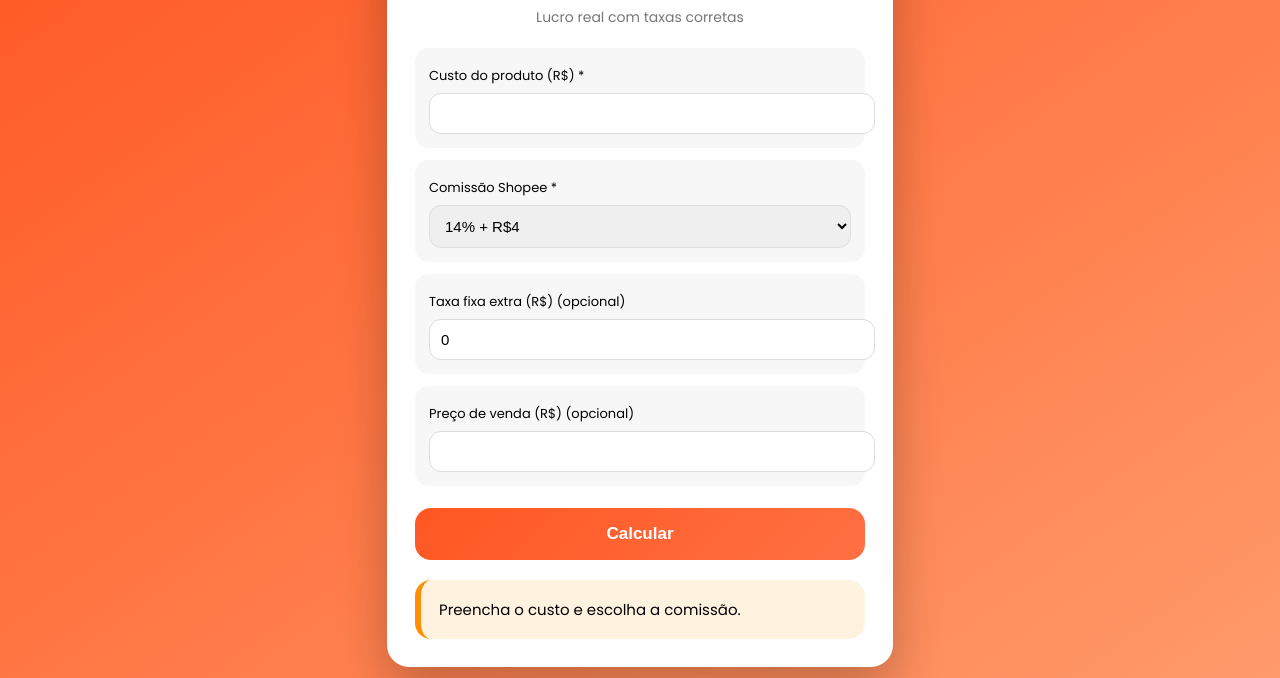
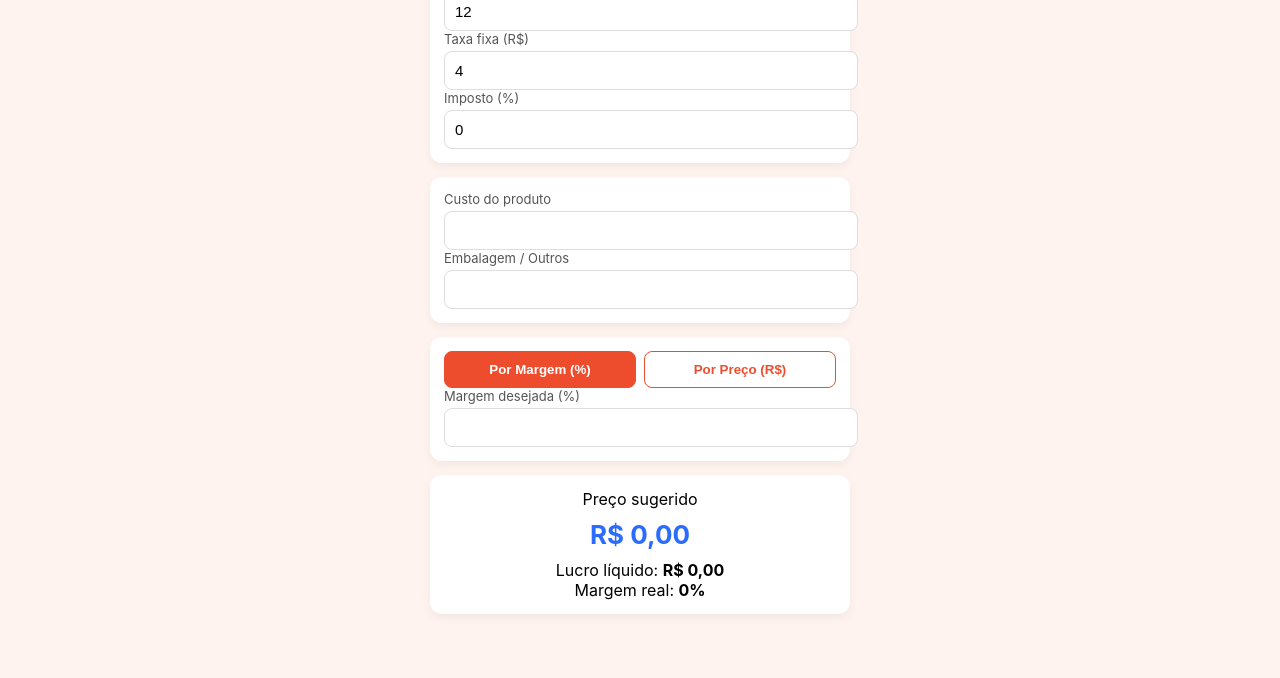
Before and after one commit to rafaelramosn1-bot/calculadora-shopee, a plain HTML site: page index.html in a window 1280 px wide. Shown: the part 122-800 px from the top of the page. Drawn offline with Linux system fonts and the light colour scheme.

Commit message:
Update index.html

```diff
--- a/index.html
+++ b/index.html
@@ -1,159 +1,228 @@
 <!DOCTYPE html>
 <html lang="pt-BR">
 <head>
-<meta charset="UTF-8">
-<meta name="viewport" content="width=device-width, initial-scale=1.0">
-<title>Calculadora Shopee</title>
+  <meta charset="UTF-8" />
+  <meta name="viewport" content="width=device-width, initial-scale=1.0"/>
+  <title>Calculadora Shopee | ML</title>
 
   <style>
-@import url('https://fonts.googleapis.com/css2?family=Poppins:wght@400;600;700&display=swap');
+    :root {
+      --laranja: #ee4d2d;
+      --laranja-claro: #fff3ef;
+      --azul: #2b6cff;
+      --verde: #2ecc71;
+      --vermelho: #e74c3c;
+    }
 
-body{
-    font-family:Poppins,sans-serif;
-    background:linear-gradient(145deg,#ff5722,#ff9a6a);
-    min-height:100vh;
-    display:flex;
-    justify-content:center;
-    align-items:center;
-    margin:0;
+    body {
+      margin: 0;
+      font-family: -apple-system, BlinkMacSystemFont, "Segoe UI", Roboto, sans-serif;
+      background: var(--laranja-claro);
     }
-.container{
-    background:#fff;
-    width:100%;
-    max-width:450px;
-    padding:28px;
-    border-radius:22px;
-    box-shadow:0 20px 50px rgba(0,0,0,.25);
+
+    .app {
+      max-width: 420px;
+      margin: auto;
+      padding: 16px;
     }
-h1{
-    text-align:center;
-    color:#ff5722;
+
+    .header {
+      background: var(--laranja);
+      color: white;
+      padding: 14px;
+      border-radius: 12px;
+      text-align: center;
+      font-weight: bold;
+      margin-bottom: 16px;
     }
-.subtitle{
-    text-align:center;
-    color:#777;
-    font-size:14px;
-    margin-bottom:20px;
+
+    .card {
+      background: white;
+      border-radius: 12px;
+      padding: 14px;
+      margin-bottom: 14px;
+      box-shadow: 0 4px 10px rgba(0,0,0,0.05);
     }
-.card{
-    background:#f7f7f7;
-    padding:14px;
-    border-radius:14px;
-    margin-bottom:12px;
+
+    .row {
+      display: flex;
+      gap: 10px;
     }
-label{
-    font-size:13px;
+
+    .row input {
+      flex: 1;
     }
-input, select{
-    width:100%;
-    padding:11px;
-    margin-top:6px;
-    border-radius:12px;
-    border:1px solid #ddd;
-    font-size:15px;
+
+    label {
+      font-size: 13px;
+      color: #555;
+      display: block;
+      margin-bottom: 4px;
     }
-button{
-    width:100%;
-    padding:16px;
-    margin-top:10px;
-    background:linear-gradient(135deg,#ff5722,#ff7043);
-    border:none;
-    border-radius:16px;
-    color:#fff;
-    font-size:17px;
-    font-weight:700;
+
+    input {
+      width: 100%;
+      padding: 10px;
+      border-radius: 8px;
+      border: 1px solid #ddd;
+      font-size: 15px;
     }
-.result{
-    margin-top:20px;
-    padding:18px;
-    border-radius:16px;
-    font-size:15px;
+
+    .toggle {
+      display: flex;
+      gap: 8px;
     }
-.good{background:#e8f5e9;border-left:6px solid #2e7d32;}
-.bad{background:#fdecea;border-left:6px solid #c62828;}
-.neutral{background:#fff3e0;border-left:6px solid #ff8f00;}
+
+    .toggle button {
+      flex: 1;
+      padding: 10px;
+      border-radius: 8px;
+      border: 1px solid var(--laranja);
+      background: white;
+      color: var(--laranja);
+      font-weight: bold;
+      cursor: pointer;
+    }
+
+    .toggle button.active {
+      background: var(--laranja);
+      color: white;
+    }
+
+    .resultado {
+      text-align: center;
+    }
+
+    .preco {
+      font-size: 26px;
+      color: var(--azul);
+      font-weight: bold;
+      margin: 10px 0;
+    }
+
+    .status.ok {
+      color: var(--verde);
+      font-weight: bold;
+    }
+
+    .status.bad {
+      color: var(--vermelho);
+      font-weight: bold;
+    }
   </style>
 </head>
 
 <body>
-<div class="container">
-<h1>Calculadora Shopee</h1>
-<div class="subtitle">Lucro real com taxas corretas</div>
+  <div class="app">
+
+    <div class="header">Shopee | ML</div>
 
     <div class="card">
-<label>Custo do produto (R$) *</label>
-<input type="number" id="custo">
+      <label>Comissão (%)</label>
+      <input type="number" id="comissao" value="12">
+
+      <label>Taxa fixa (R$)</label>
+      <input type="number" id="taxaFixa" value="4">
+
+      <label>Imposto (%)</label>
+      <input type="number" id="imposto" value="0">
     </div>
 
     <div class="card">
-<label>Comissão Shopee *</label>
-<select id="comissaoTipo">
-<option value="14">14% + R$4</option>
-<option value="20">20% + R$4</option>
-</select>
+      <label>Custo do produto</label>
+      <input type="number" id="custoProduto">
+
+      <label>Embalagem / Outros</label>
+      <input type="number" id="outros">
     </div>
 
     <div class="card">
-<label>Taxa fixa extra (R$) (opcional)</label>
-<input type="number" id="taxaExtra" value="0">
+      <div class="toggle">
+        <button id="btnMargem" class="active">Por Margem (%)</button>
+        <button id="btnPreco">Por Preço (R$)</button>
       </div>
 
-<div class="card">
-<label>Preço de venda (R$) (opcional)</label>
-<input type="number" id="precoVenda">
+      <div id="campoMargem">
+        <label>Margem desejada (%)</label>
+        <input type="number" id="margem">
       </div>
 
-<button onclick="calcular()">Calcular</button>
-
-<div id="resultado" class="result neutral">
-Preencha o custo e escolha a comissão.
+      <div id="campoPreco" style="display:none">
+        <label>Preço de venda</label>
+        <input type="number" id="precoVenda">
       </div>
     </div>
 
+    <div class="card resultado">
+      <div id="precoSugeridoBox">
+        <div>Preço sugerido</div>
+        <div class="preco" id="precoSugerido">R$ 0,00</div>
+      </div>
+
+      <div>Lucro líquido: <strong id="lucro">R$ 0,00</strong></div>
+      <div>Margem real: <strong id="margemReal">0%</strong></div>
+      <div class="status" id="status"></div>
+    </div>
+
+  </div>
+
 <script>
-function calcular(){
-    let custo = parseFloat(custoInput = document.getElementById("custo").value);
-    let preco = parseFloat(document.getElementById("precoVenda").value) || 0;
-    let taxaExtra = parseFloat(document.getElementById("taxaExtra").value) || 0;
-    let comissaoPercent = parseFloat(document.getElementById("comissaoTipo").value);
-    let taxaShopeeFixa = 4;
-    let res = document.getElementById("resultado");
+  const btnMargem = document.getElementById("btnMargem");
+  const btnPreco = document.getElementById("btnPreco");
+  const campoMargem = document.getElementById("campoMargem");
+  const campoPreco = document.getElementById("campoPreco");
+  const precoBox = document.getElementById("precoSugeridoBox");
 
-    if(!custo){
-        res.className="result neutral";
-        res.innerText="Informe o custo do produto.";
-        return;
+  btnMargem.onclick = () => {
+    btnMargem.classList.add("active");
+    btnPreco.classList.remove("active");
+    campoMargem.style.display = "block";
+    campoPreco.style.display = "none";
+    precoBox.style.display = "block";
+  };
+
+  btnPreco.onclick = () => {
+    btnPreco.classList.add("active");
+    btnMargem.classList.remove("active");
+    campoPreco.style.display = "block";
+    campoMargem.style.display = "none";
+    precoBox.style.display = "none";
+  };
+
+  document.querySelectorAll("input").forEach(i =>
+    i.addEventListener("input", calcular)
+  );
+
+  function calcular() {
+    const custo = (+custoProduto.value || 0) + (+outros.value || 0);
+    const comissao = (+comissao.value || 0) / 100;
+    const imposto = (+imposto.value || 0) / 100;
+    const taxa = +taxaFixa.value || 0;
+
+    let preco = 0;
+
+    if (btnMargem.classList.contains("active")) {
+      const margem = (+margem.value || 0) / 100;
+      preco = (custo + taxa) / (1 - comissao - imposto - margem);
+      precoSugerido.innerText = "R$ " + preco.toFixed(2);
+    } else {
+      preco = +precoVenda.value || 0;
     }
 
-    if(preco > 0){
-        let comissaoShopee = (preco * (comissaoPercent/100)) + taxaShopeeFixa;
-        let custoTotal = custo + comissaoShopee + taxaExtra;
-        let lucro = preco - custoTotal;
-        let margem = (lucro / preco) * 100;
+    const taxas = preco * (comissao + imposto) + taxa;
+    const lucro = preco - taxas - custo;
+    const margemReal = preco > 0 ? (lucro / preco) * 100 : 0;
 
-        if(margem >= 20){
-            res.className="result good";
-            res.innerHTML=`
-            🟢 <strong>Margem saudável</strong><br><br>
-            💼 Shopee fica com: <strong>R$ ${comissaoShopee.toFixed(2)}</strong><br>
-            📦 Custo total: <strong>R$ ${custoTotal.toFixed(2)}</strong><br>
-            🔥 Lucro líquido: <strong>R$ ${lucro.toFixed(2)}</strong><br>
-            📊 Margem: <strong>${margem.toFixed(2)}%</strong><br><br>
-            🏷️ Preço de venda já inclui custo + taxas + lucro
-            `;
-        }else{
-            res.className="result bad";
-            res.innerHTML=`
-            🔴 <strong>Margem NÃO saudável</strong><br><br>
-            💼 Shopee fica com: R$ ${comissaoShopee.toFixed(2)}<br>
-            📦 Custo total: R$ ${custoTotal.toFixed(2)}<br>
-            ⚠️ Lucro: R$ ${lucro.toFixed(2)}<br>
-            📊 Margem: ${margem.toFixed(2)}%
-            `;
-        }
-    }else{
-        res.className="result neutral";
-        res.innerText="Informe um preço de venda para calcular lucro e margem.";
+    document.getElementById("lucro").innerText = "R$ " + lucro.toFixed(2);
+    document.getElementById("margemReal").innerText = margemReal.toFixed(2) + "%";
+
+    const status = document.getElementById("status");
+    if (margemReal >= 20) {
+      status.innerText = "Margem saudável";
+      status.className = "status ok";
+    } else {
+      status.innerText = "Margem não saudável";
+      status.className = "status bad";
     }
   }
 </script>
```
Lines whose indentation alone changed are shown as unchanged.
